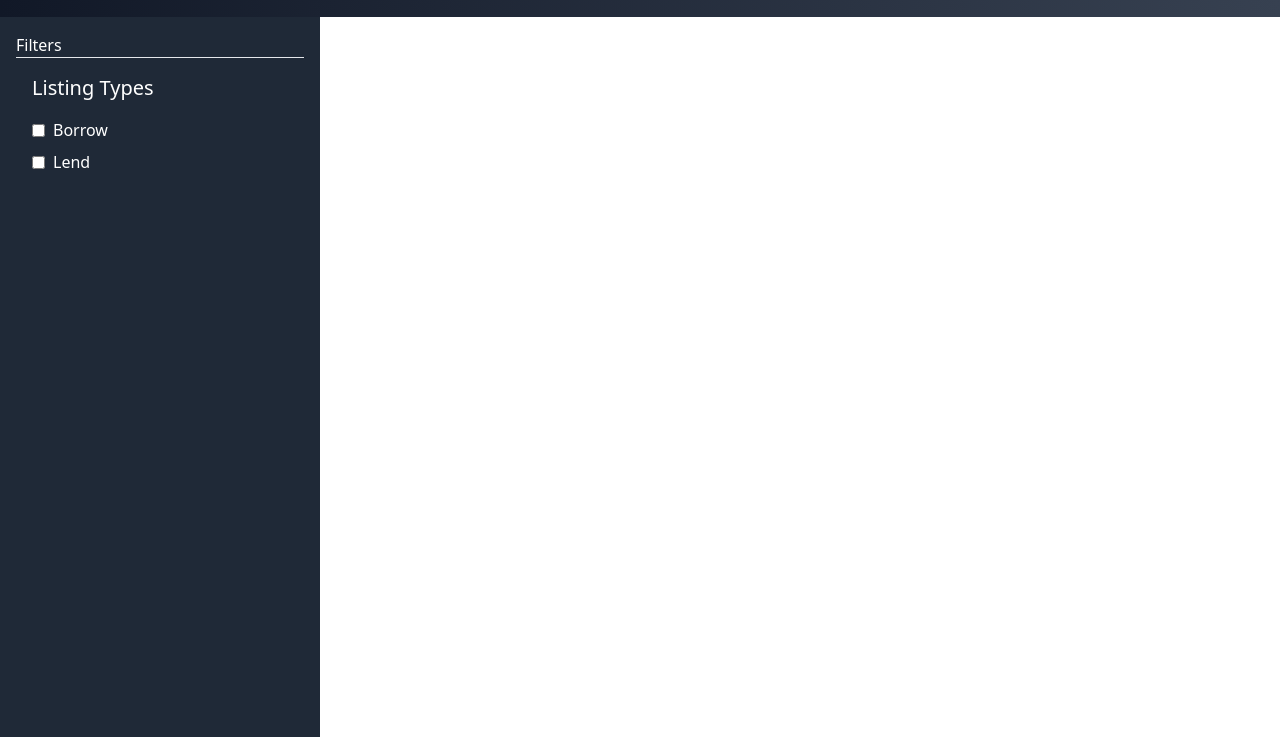
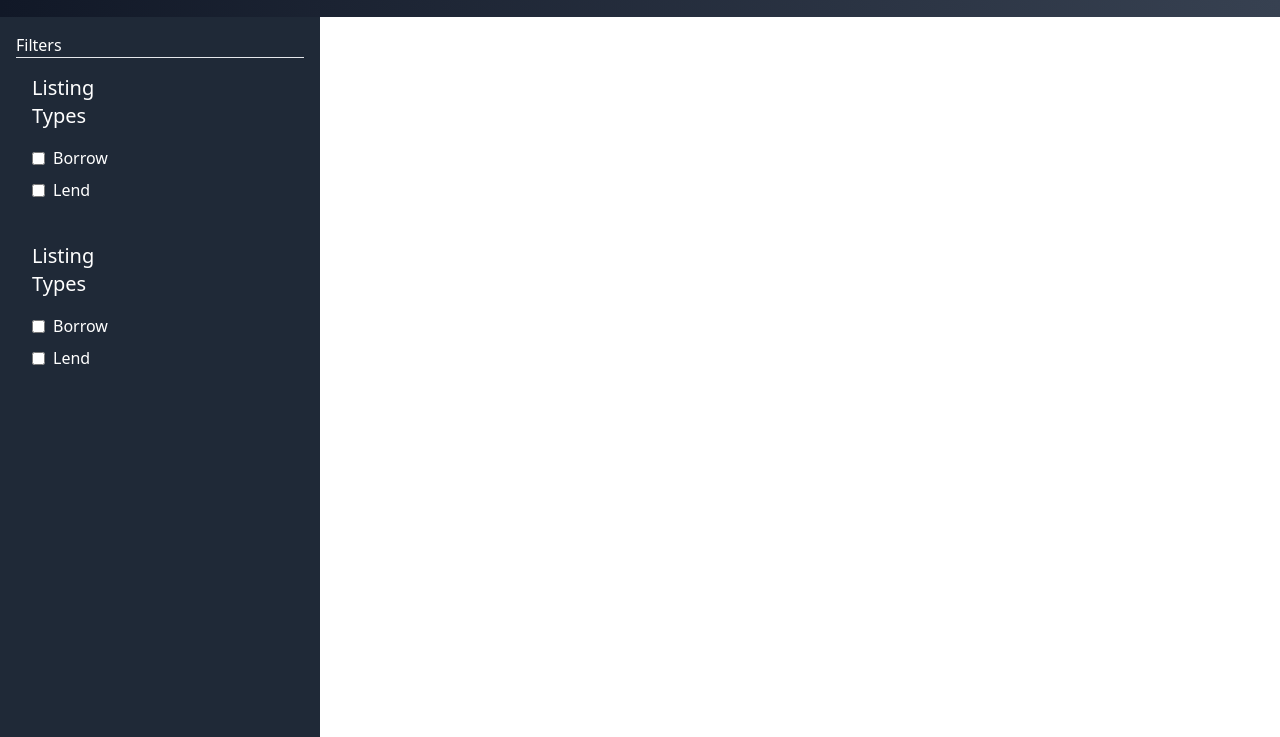
Before and after one commit to kshitij619/Deadlock-deFi, a plain HTML site: page home.html in a window 1280 px wide. Shown: the part 63-800 px from the top of the page. Drawn offline with nearby package versions, Linux system fonts and the light colour scheme.

Commit message:
updated side bar

```diff
--- a/home.html
+++ b/home.html
@@ -34,11 +34,11 @@
 
     <div class="flex">
         <!-- Sidebar -->
-        <div class="w-1/4 min-h-screen bg-gray-800 text-white p-4 sticky top-0">
+        <div class="w-1/4 h-screen bg-gray-800 text-white p-4 sticky top-0">
             <!-- Sidebar content goes here -->
             Filters
             <hr>
-            <div class="w-3/4 min-h-screen p-4">
+            <div class="w-1/2 p-4">
                 <h2 class="text-xl text-white mb-4">Listing Types</h2>
                 <div class="flex items-center mb-2">
                     <input type="checkbox" id="borrow" class="mr-2">
@@ -47,34 +47,24 @@
                 <div class="flex items-center mb-2">
                     <input type="checkbox" id="lend" class="mr-2">
                     <label for="lend" class="text-white">Lend</label>
-
                 </div>
             </div>
 
+            <div class="w-1/4 p-4">
+                <h2 class="text-xl text-white mb-4">Listing Types</h2>
+                <div class="flex items-center mb-2">
+                    <input type="checkbox" id="borrow" class="mr-2">
+                    <label for="borrow" class="text-white">Borrow</label>
+                </div>
+                <div class="flex items-center mb-2">
+                    <input type="checkbox" id="lend" class="mr-2">
+                    <label for="lend" class="text-white">Lend</label>
+                </div>
+            </div>
         </div>
     </div>
 
 
-    <!-- Listing Types -->
-
-
-
-
-
-
-
-
-
-
-    <!-- Main Content -->
-    <!-- <div class="w-3/4 p-4">
-
-            <h1 class="text-3xl font-bold mb-4">Filters</h1>
-            <p>Lorem ipsum dolor sit amet, consectetur adipiscing elit. Sed blandit dui vel est blandit, ut
-                fermentum velit aliquam. Donec cursus velit eget odio pretium viverra.</p>
-
-        </div> -->
-    </div>
 
 
     <!-- footer  -->
```
